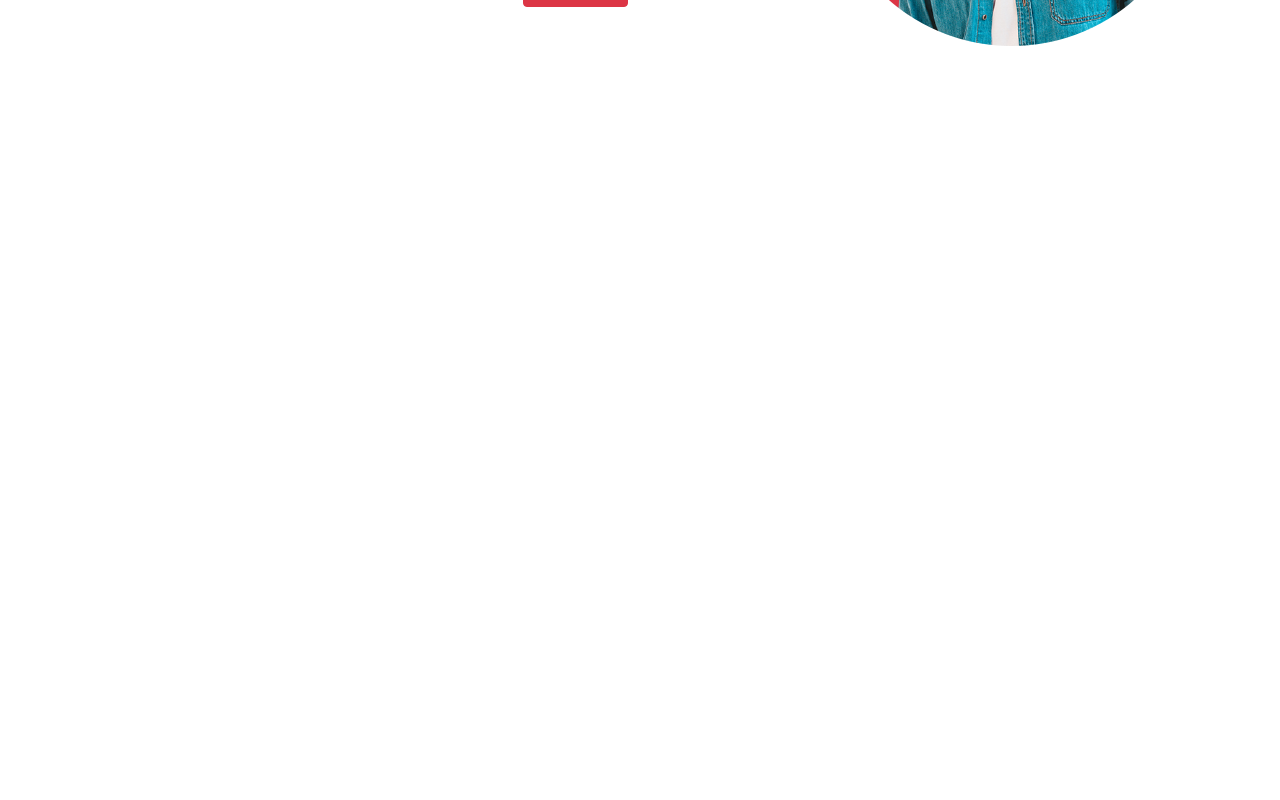
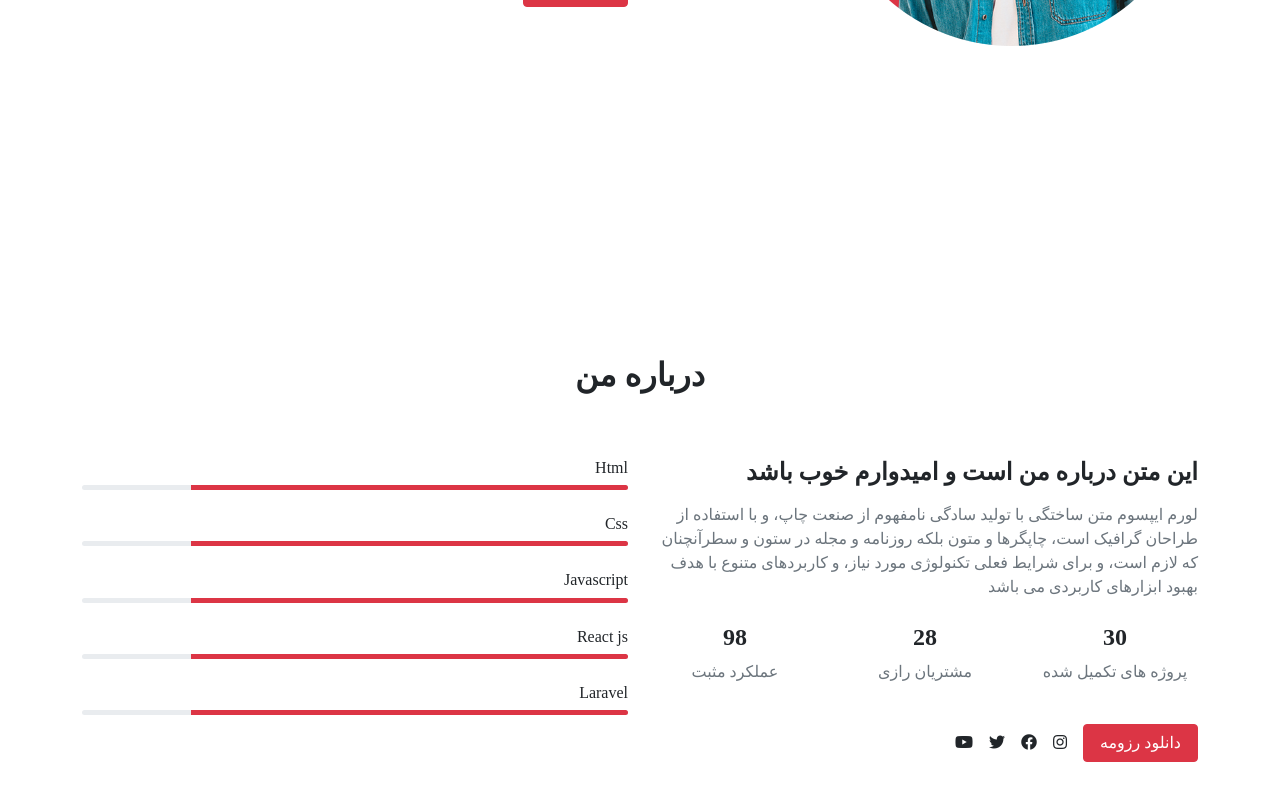
Before and after one commit to alishahi7645/alishahi-website, a React (Create React App) app: page / in a window 1280 px wide. Shown: the part 614-1414 px from the top of the page. Before the commit the page ends 874 px from the top, so only its background shows below. Built offline with nearby package versions, Linux system fonts and the light colour scheme; the HTML template or start-up script is replaced by a standard one.

Commit message:
end styling aboute

```diff
--- a/public/index.html
+++ b/public/index.html
@@ -15,6 +15,7 @@
       user's mobile device or desktop. See https://developers.google.com/web/fundamentals/web-app-manifest/
     -->
     <link rel="manifest" href="%PUBLIC_URL%/manifest.json" />
+    <link rel="stylesheet" href="https://cdnjs.cloudflare.com/ajax/libs/font-awesome/5.15.3/css/all.min.css" integrity="sha512-iBBXm8fW90+nuLcSKlbmrPcLa0OT92xO1BIsZ+ywDWZCvqsWgccV3gFoRBv0z+8dLJgyAHIhR35VZc2oM/gI1w==" crossorigin="anonymous" referrerpolicy="no-referrer" />
     <!--
       Notice the use of %PUBLIC_URL% in the tags above.
       It will be replaced with the URL of the `public` folder during the build.
--- a/src/App.js
+++ b/src/App.js
@@ -1,3 +1,4 @@
+import Aboute from './components/Aboute/Aboute.js';
 import Header from './components/Header/Header.js'
 import Home from './components/Home/Home.js';
 function App() {
@@ -5,6 +6,7 @@ function App() {
     <div>
       <Header/>
       <Home/>
+      <Aboute/>
     </div>
   );
 }
--- a/src/components/Aboute/Aboute.js
+++ b/src/components/Aboute/Aboute.js
@@ -1,9 +1,145 @@
-import React from 'react'
+import React from "react";
 
 function Aboute() {
   return (
-    <div>Aboute</div>
-  )
+    <div className="aboute py-5">
+      <div className="container py-5">
+        <div className="row justify-content-center">
+          <div className="col-lg-8">
+            <section className="section-title text-center">
+              <h2 className="fw-bold mb-5">درباره من</h2>
+            </section>
+          </div>
+        </div>
+
+        <div className="row mt-3">
+          <div className="col-md-6 mt-5 mt-md-0">
+            <div className="aboute-text">
+              <h2 className="fs-4 fw-bold mb-3">
+                این متن درباره من است و امیدوارم خوب باشد
+              </h2>
+              <p className="fs-6 text-muted">
+                لورم ایپسوم متن ساختگی با تولید سادگی نامفهوم از صنعت چاپ، و با
+                استفاده از طراحان گرافیک است، چاپگرها و متون بلکه روزنامه و مجله
+                در ستون و سطرآنچنان که لازم است، و برای شرایط فعلی تکنولوژی مورد
+                نیاز، و کاربردهای متنوع با هدف بهبود ابزارهای کاربردی می باشد
+              </p>
+            </div>
+            <div className="row text-center my-4">
+              <div className="col-sm-4">
+                <div className="text-fact">
+                  <h4 className="fw-bold fs-4">30</h4>
+                  <p className="text-muted">پروژه های تکمیل شده</p>
+                </div>
+              </div>
+              <div className="col-sm-4">
+                <div className="text-fact">
+                  <h4 className="fw-bold fs-4">28</h4>
+                  <p className="text-muted">مشتریان رازی</p>
+                </div>
+              </div>
+              <div className="col-sm-4">
+                <div className="text-fact">
+                  <h4 className="fw-bold fs-4">98</h4>
+                  <p className="text-muted">عملکرد مثبت</p>
+                </div>
+              </div>
+            </div>
+
+            <div className="row">
+              <div className="col-lg-12 d-flex align-content-center align-items-center">
+                <a href="#" className="btn btn-danger ms-3 px-3">
+                  دانلود رزومه
+                </a>
+                <div className="social-links">
+                  <a href="#" className="text-dark ms-3">
+                    <i className="fab fa-instagram"></i>
+                  </a>
+                  <a href="#" className="text-dark ms-3">
+                    <i className="fab fa-facebook"></i>
+                  </a>
+                  <a href="#" className="text-dark ms-3">
+                    <i className="fab fa-twitter"></i>
+                  </a>
+                  <a href="#" className="text-dark ms-3">
+                    <i className="fab fa-youtube"></i>
+                  </a>
+                </div>
+              </div>
+            </div>
+          </div>
+
+          <div className="col-md-6 mt-5 mt-md-0">
+            <div className="skill-item mb-4">
+              <h3 className="fs-6">Html</h3>
+              <div className="progress" style={{ height: " 5px" }}>
+                <div
+                  className="progress-bar bg-danger"
+                  role="progressbar"
+                  style={{ width: "80%" }}
+                  aria-valuenow="95"
+                  aria-valuemin="0"
+                  aria-valuemax="100"
+                ></div>
+              </div>
+            </div>
+            <div className="skill-item mb-4">
+              <h3 className="fs-6">Css</h3>
+              <div className="progress" style={{ height: " 5px" }}>
+                <div
+                  className="progress-bar bg-danger"
+                  role="progressbar"
+                  style={{ width: "80%" }}
+                  aria-valuenow="95"
+                  aria-valuemin="0"
+                  aria-valuemax="100"
+                ></div>
+              </div>
+            </div>
+            <div className="skill-item mb-4">
+              <h3 className="fs-6">Javascript</h3>
+              <div className="progress" style={{ height: " 5px" }}>
+                <div
+                  className="progress-bar bg-danger"
+                  role="progressbar"
+                  style={{ width: "80%" }}
+                  aria-valuenow="95"
+                  aria-valuemin="0"
+                  aria-valuemax="100"
+                ></div>
+              </div>
+            </div>
+            <div className="skill-item mb-4">
+              <h3 className="fs-6">React js</h3>
+              <div className="progress" style={{ height: " 5px" }}>
+                <div
+                  className="progress-bar bg-danger"
+                  role="progressbar"
+                  style={{ width: "80%" }}
+                  aria-valuenow="95"
+                  aria-valuemin="0"
+                  aria-valuemax="100"
+                ></div>
+              </div>
+            </div>
+            <div className="skill-item mb-4">
+              <h3 className="fs-6">Laravel</h3>
+              <div className="progress" style={{ height: " 5px" }}>
+                <div
+                  className="progress-bar bg-danger"
+                  role="progressbar"
+                  style={{ width: "80%" }}
+                  aria-valuenow="95"
+                  aria-valuemin="0"
+                  aria-valuemax="100"
+                ></div>
+              </div>
+            </div>
+          </div>
+        </div>
+      </div>
+    </div>
+  );
 }
 
-export default Aboute
+export default Aboute;
```
